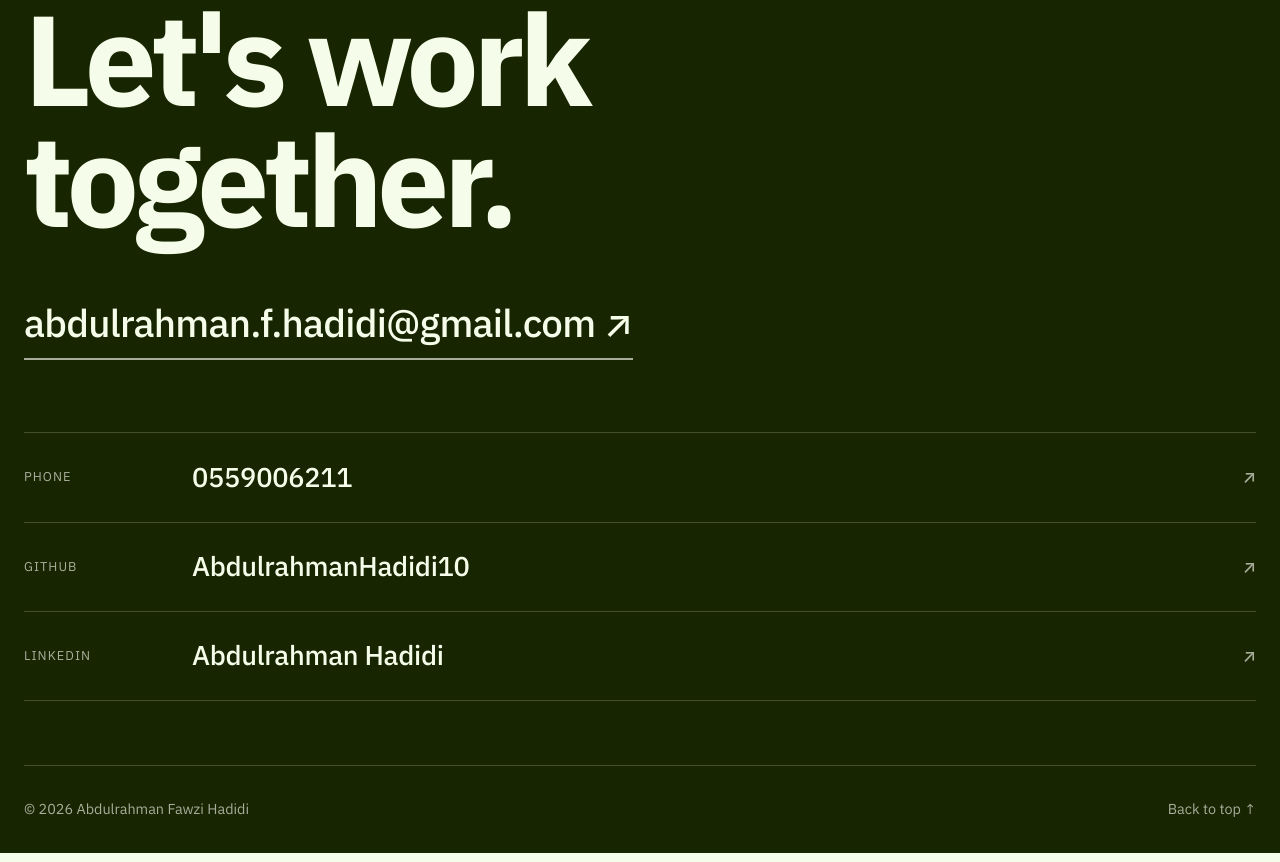
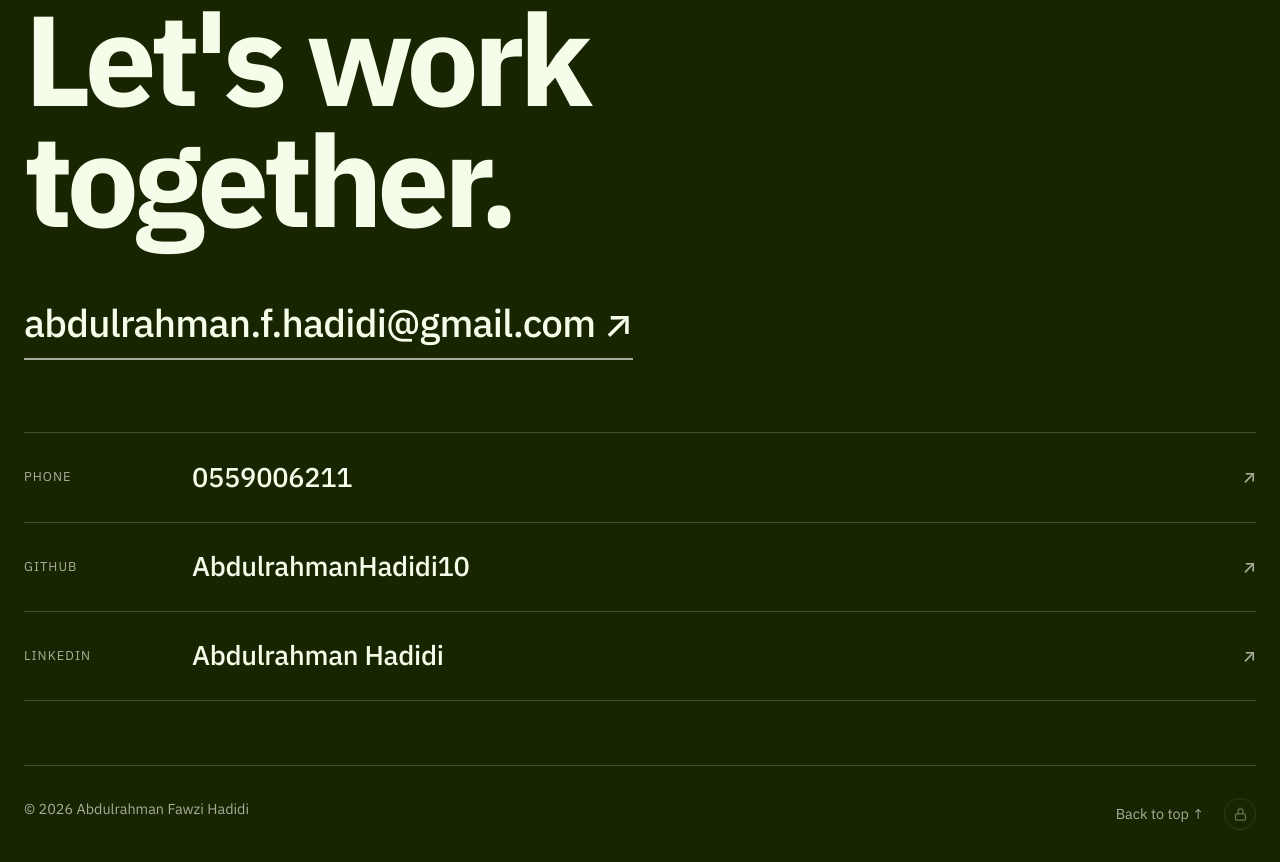
Before and after one commit to AbdulrahmanHadidi10/portfolio, a plain HTML site: page index.html in a window 1280 px wide. Shown: the part 4219-5081 px from the top of the page. Drawn offline with Linux system fonts and the light colour scheme.

Commit message:
Add discreet dashboard link (lock icon) in footer
Co-Authored-By: Claude Opus 5.5 <noreply@anthropic.com>

```diff
--- a/index.html
+++ b/index.html
@@ -152,7 +152,12 @@
       </div>
       <footer class="footer container">
         <p>&copy; <span id="year"></span> <span data-i18n="footer.name">Abdulrahman Fawzi Hadidi</span></p>
-        <a href="#home" class="to-top" data-i18n="footer.top">Back to top ↑</a>
+        <div class="footer-right">
+          <a href="#home" class="to-top" data-i18n="footer.top">Back to top ↑</a>
+          <a href="dashboard.html" class="dash-link" data-i18n-label="footer.dash" aria-label="Dashboard" title="Dashboard">
+            <svg viewBox="0 0 24 24" width="15" height="15" fill="none" stroke="currentColor" stroke-width="2" stroke-linecap="round" stroke-linejoin="round"><rect x="4" y="11" width="16" height="10" rx="2"/><path d="M8 11V7a4 4 0 0 1 8 0v4"/></svg>
+          </a>
+        </div>
       </footer>
     </section>
   </main>
--- a/script.js
+++ b/script.js
@@ -42,7 +42,8 @@ const I18N = {
     "contact.phone": "Phone",
     "contact.linkedinName": "Abdulrahman Hadidi",
     "footer.name": "Abdulrahman Fawzi Hadidi",
-    "footer.top": "Back to top ↑"
+    "footer.top": "Back to top ↑",
+    "footer.dash": "Dashboard"
   },
   ar: {
     "meta.title": "عبدالرحمن حديدي — معرض الأعمال",
@@ -86,7 +87,8 @@ const I18N = {
     "contact.phone": "الجوال",
     "contact.linkedinName": "عبدالرحمن حديدي",
     "footer.name": "عبدالرحمن فوزي حديدي",
-    "footer.top": "العودة للأعلى ↑"
+    "footer.top": "العودة للأعلى ↑",
+    "footer.dash": "لوحة التحكم"
   }
 };
 
--- a/style.css
+++ b/style.css
@@ -320,6 +320,13 @@ ul { list-style: none; }
   font-size: .9rem; color: var(--sage);
 }
 .to-top:hover { color: var(--cream); }
+.footer-right { display: flex; align-items: center; gap: 1.25rem; }
+.dash-link {
+  display: grid; place-items: center; width: 32px; height: 32px; border-radius: 50%;
+  border: 1px solid rgba(168,173,156,.3); opacity: .55;
+  transition: opacity .3s, color .3s, border-color .3s;
+}
+.dash-link:hover { opacity: 1; color: var(--cream); border-color: var(--sage); }
 
 /* ===== Scroll reveal ===== */
 .reveal { opacity: 0; transform: translateY(40px); transition: opacity 1s var(--ease), transform 1s var(--ease); }
```
